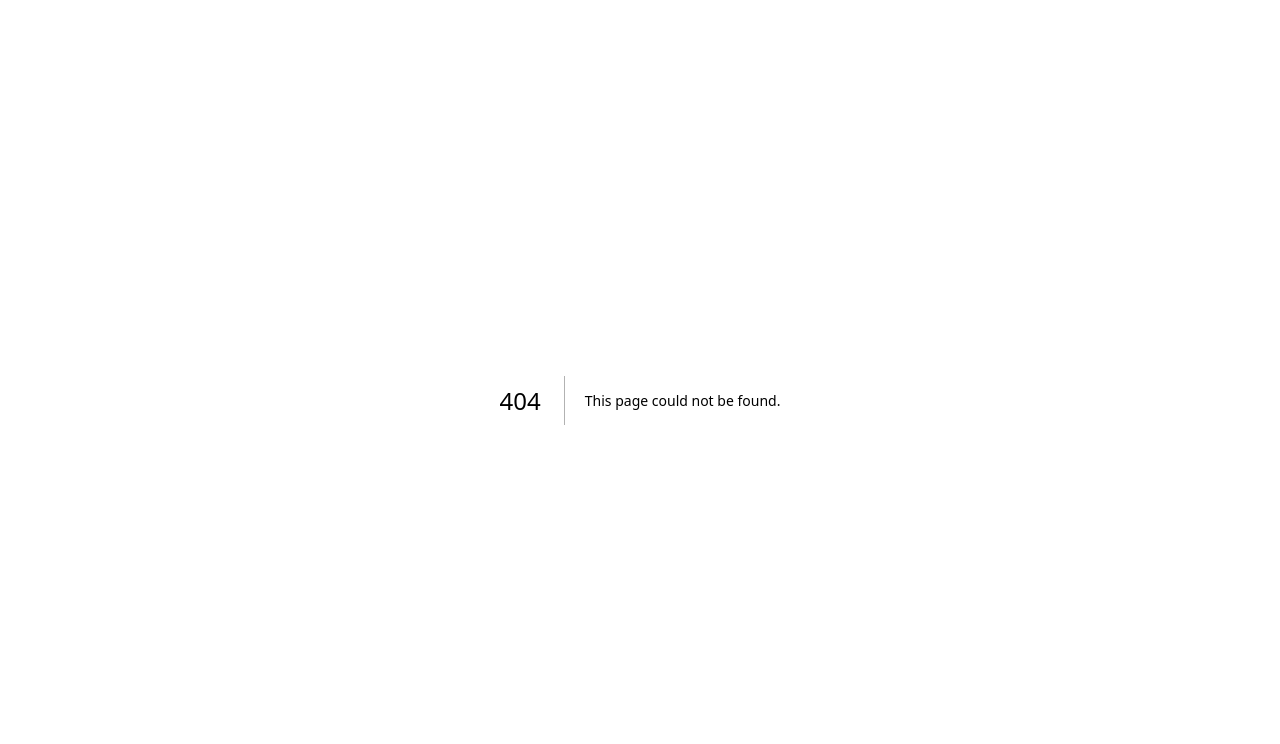
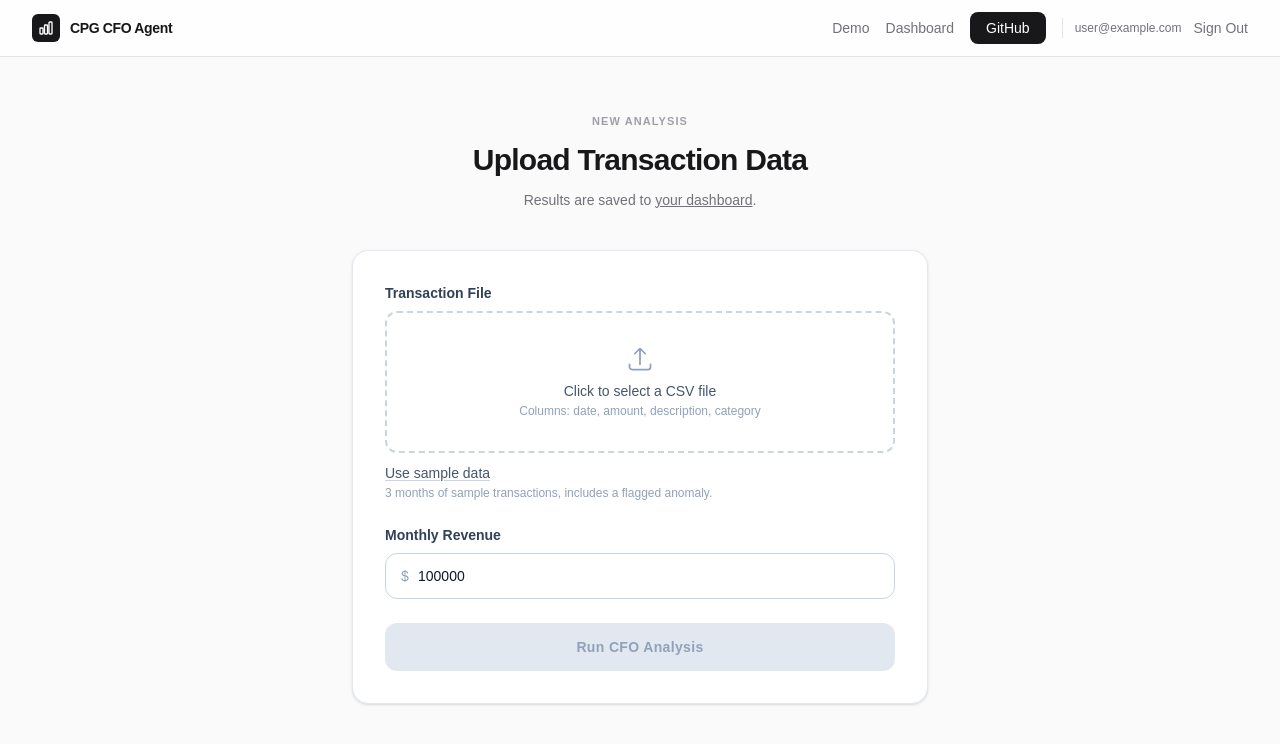
Before and after one commit to gaurannggg7/cpg-cfo-agent, a Next.js app in the folder frontend/: page /analyze in a window 1280 px wide. Before the commit this address had no page. Shown: the top 744 px of the page. Built offline with nearby package versions, Linux system fonts and the light colour scheme; no server answers; sample sign-in values are in the browser's storage.

Commit message:
Phase 5: Analyze page for authenticated users (upload, save to dashboard, redirect)

```diff
--- /dev/null
+++ b/frontend/app/analyze/page.tsx
@@ -0,0 +1,110 @@
+'use client';
+
+import { useState, useEffect } from 'react';
+import { useRouter } from 'next/navigation';
+import Link from 'next/link';
+import { useAuth } from '@/hooks/useAuth';
+import { useAnalysisSave } from '@/hooks/useAnalysisSave';
+import { runAnalysis } from '@/lib/analyzeApi';
+import Navbar from '@/components/Navbar';
+import UploadForm from '@/components/UploadForm';
+
+export default function AnalyzePage() {
+  const { user, loading: authLoading } = useAuth();
+  const router = useRouter();
+  const { save } = useAnalysisSave();
+
+  const [loading, setLoading] = useState(false);
+  const [savedId, setSavedId] = useState<string | null>(null);
+  const [error, setError] = useState<string | null>(null);
+
+  const isSignedIn = !!user && !user.isAnonymous;
+
+  // Protected route: guests and signed-out visitors go back to the landing page.
+  useEffect(() => {
+    if (authLoading) return;
+    if (!isSignedIn) router.replace('/');
+  }, [authLoading, isSignedIn, router]);
+
+  const handleAnalyze = async (file: File, monthlyRevenue: number) => {
+    if (!user) return;
+    setLoading(true);
+    setError(null);
+    try {
+      const data = await runAnalysis(file, monthlyRevenue);
+      const id = await save(data, user.uid, file.name);
+      setSavedId(id ?? null);
+    } catch (err) {
+      console.error('Analysis failed:', err);
+      setError('Analysis failed. Is the backend running? Check console for details.');
+    } finally {
+      setLoading(false);
+    }
+  };
+
+  if (authLoading || !isSignedIn) {
+    return (
+      <div className="min-h-screen bg-zinc-50">
+        <Navbar user={user} />
+      </div>
+    );
+  }
+
+  return (
+    <div className="min-h-screen bg-zinc-50">
+      <Navbar user={user} />
+
+      <main className="max-w-3xl mx-auto px-4 sm:px-6 py-10 sm:py-14">
+        <div className="text-center mb-10">
+          <p className="text-[11px] font-bold uppercase tracking-widest text-zinc-400 mb-3">
+            New Analysis
+          </p>
+          <h1 className="text-3xl font-bold text-zinc-900 tracking-tight mb-3">
+            Upload Transaction Data
+          </h1>
+          <p className="text-zinc-500 text-sm">
+            Results are saved to{' '}
+            <Link href="/dashboard" className="underline hover:text-zinc-900">
+              your dashboard
+            </Link>
+            .
+          </p>
+        </div>
+
+        {error && (
+          <div className="max-w-xl mx-auto mb-6 rounded-xl border border-red-200 bg-red-50 px-5 py-4">
+            <p className="text-sm text-red-700">{error}</p>
+          </div>
+        )}
+
+        {savedId ? (
+          <div className="max-w-xl mx-auto bg-white rounded-2xl border border-slate-200 shadow-sm p-8 text-center space-y-5">
+            <div>
+              <p className="text-emerald-600 font-semibold text-lg">Analysis saved</p>
+              <p className="text-sm text-slate-500 mt-1">
+                It&apos;s now in your dashboard history.
+              </p>
+            </div>
+            <div className="flex flex-col sm:flex-row gap-3 justify-center">
+              <Link
+                href={`/dashboard/${savedId}`}
+                className="inline-flex items-center justify-center text-sm bg-slate-900 hover:bg-slate-800 text-white px-4 py-2.5 rounded-lg font-medium transition-colors duration-200"
+              >
+                View in Dashboard
+              </Link>
+              <button
+                type="button"
+                onClick={() => setSavedId(null)}
+                className="inline-flex items-center justify-center text-sm border border-slate-300 hover:border-slate-400 text-slate-900 px-4 py-2.5 rounded-lg font-medium transition-colors duration-200"
+              >
+                Analyze Another File
+              </button>
+            </div>
+          </div>
+        ) : (
+          <UploadForm onAnalyze={handleAnalyze} loading={loading} />
+        )}
+      </main>
+    </div>
+  );
+}
--- a/frontend/app/page.tsx
+++ b/frontend/app/page.tsx
@@ -4,6 +4,7 @@ import { useState, useEffect, useRef } from 'react';
 import Link from 'next/link';
 import { useAuth } from '@/hooks/useAuth';
 import { useAnalysisSave } from '@/hooks/useAnalysisSave';
+import { runAnalysis } from '@/lib/analyzeApi';
 import Navbar from '@/components/Navbar';
 import AuthBanner from '@/components/AuthBanner';
 import UploadForm from '@/components/UploadForm';
@@ -34,21 +35,8 @@ export default function Home() {
 
   const handleAnalyze = async (file: File, monthlyRevenue: number) => {
     setLoading(true);
-
-    const formData = new FormData();
-    formData.append('file', file);
-    formData.append('monthly_revenue', monthlyRevenue.toString());
-
     try {
-      const apiUrl = process.env.NEXT_PUBLIC_API_URL ?? 'http://localhost:8000';
-      const res = await fetch(`${apiUrl}/analyze`, {
-        method: 'POST',
-        body: formData,
-      });
-
-      if (!res.ok) throw new Error(`API error ${res.status}`);
-
-      const data = await res.json();
+      const data = await runAnalysis(file, monthlyRevenue);
 
       // Guests (anonymous) never persist results — Firestore rules reject
       // anonymous writes, so skipping the call keeps the demo working for them.
@@ -56,7 +44,7 @@ export default function Home() {
         await save(data, user.uid, file.name);
       }
 
-      setResults(data as AnalysisResult);
+      setResults(data);
     } catch (error) {
       console.error('Analysis failed:', error);
       alert('Analysis failed. Is the backend running? Check console for details.');
--- a/frontend/components/Dashboard.tsx
+++ b/frontend/components/Dashboard.tsx
@@ -21,6 +21,8 @@ export interface AnalysisResult {
   metrics: Metrics;
   runway: RunwayData;
   anomalies: AnomalyData;
+  // Present in the API response but not rendered by this component.
+  categories?: unknown;
 }
 
 interface Props {
--- a/frontend/hooks/useAnalysisSave.ts
+++ b/frontend/hooks/useAnalysisSave.ts
@@ -1,11 +1,12 @@
 import { useState } from 'react';
 import { saveAnalysis } from '@/lib/firebase';
+import type { AnalysisResult } from '@/components/Dashboard';
 
 export function useAnalysisSave() {
   const [saving, setSaving] = useState(false);
 
   const save = async (
-    data: Record<string, unknown>,
+    data: AnalysisResult,
     userId: string,
     fileName?: string
   ) => {
--- /dev/null
+++ b/frontend/lib/analyzeApi.ts
@@ -0,0 +1,19 @@
+import type { AnalysisResult } from '@/components/Dashboard';
+
+export async function runAnalysis(
+  file: File,
+  monthlyRevenue: number
+): Promise<AnalysisResult> {
+  const formData = new FormData();
+  formData.append('file', file);
+  formData.append('monthly_revenue', monthlyRevenue.toString());
+
+  const apiUrl = process.env.NEXT_PUBLIC_API_URL ?? 'http://localhost:8000';
+  const res = await fetch(`${apiUrl}/analyze`, {
+    method: 'POST',
+    body: formData,
+  });
+
+  if (!res.ok) throw new Error(`API error ${res.status}`);
+  return (await res.json()) as AnalysisResult;
+}
--- a/frontend/lib/firebase.ts
+++ b/frontend/lib/firebase.ts
@@ -56,7 +56,7 @@ export function onAuthChange(callback: (user: User | null) => void) {
 }
 
 export async function saveAnalysis(
-  data: Record<string, unknown>,
+  data: AnalysisResult,
   userId: string,
   fileName?: string
 ) {
```
